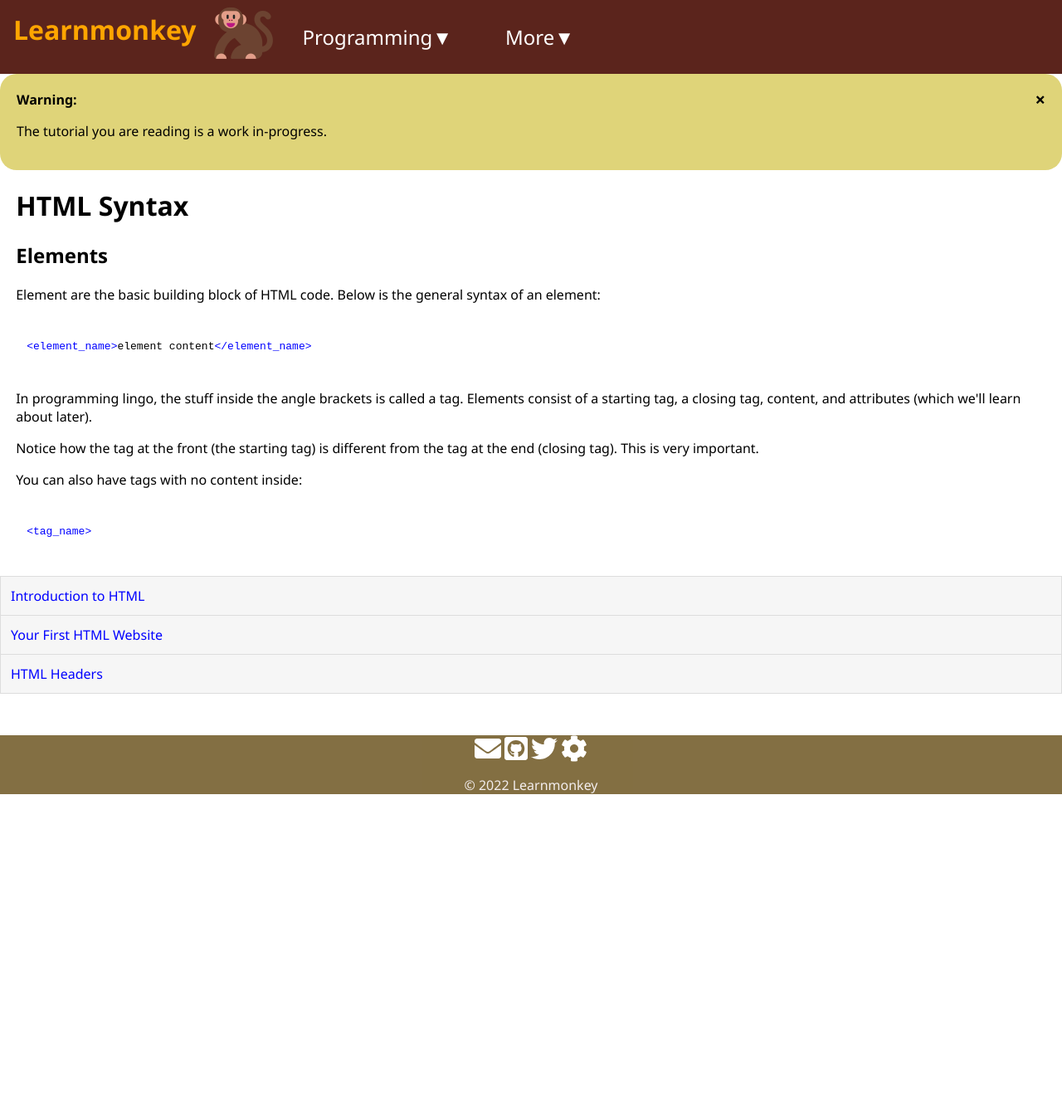
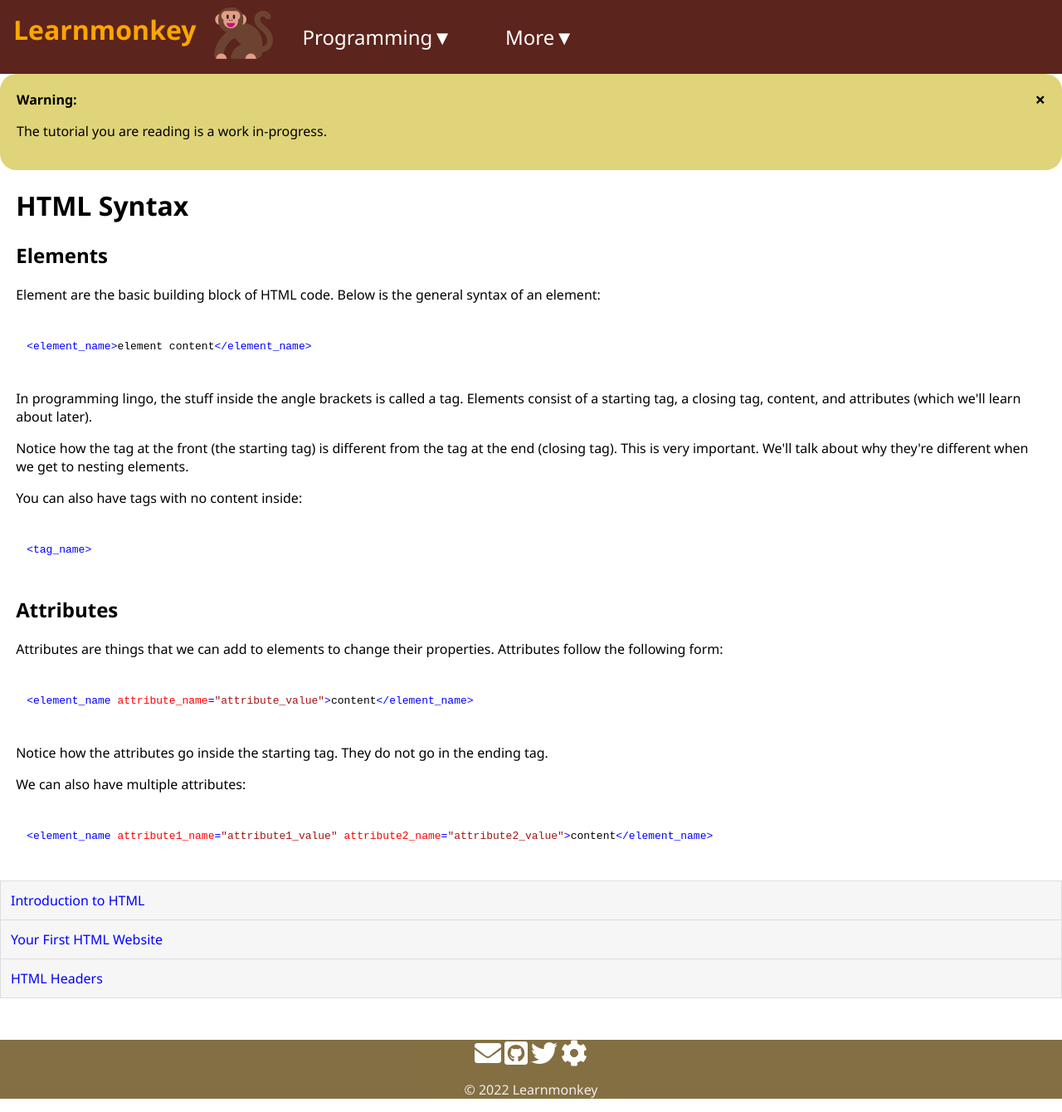
Before and after one commit to learnmonkey/learnmonkey.github.io, a Jekyll site: the page built from programming/html/syntax.html, in a window 1280 px wide. Shown: the whole page at 83% size. Built offline with Jekyll 4.4.1, drawn with Linux system fonts in a browser that asks for light colours; nearby versions of some CDN libraries; before the commit the page ends 973 px from its top, so only the background shows below that.

Commit message:
HTML attributes

```diff
--- a/programming/html/syntax.html
+++ b/programming/html/syntax.html
@@ -13,9 +13,22 @@ layout: html
 &lt;<i>element_name</i>><i>element content</i>&lt;/<i>element_name</i>>
     </code></pre>
     <p>In programming lingo, the stuff inside the angle brackets is called a tag. Elements consist of a starting tag, a closing tag, content, and attributes (which we'll learn about later).</p>
-    <p>Notice how the tag at the front (the starting tag) is different from the tag at the end (closing tag). This is very important.</p>
+    <p>Notice how the tag at the front (the starting tag) is different from the tag at the end (closing tag). This is very important. We'll talk about why they're different when we get to nesting elements.</p>
     <p>You can also have tags with no content inside: </p>
     <pre><code class="language-html">
 &lt;<i>tag_name</i>>
     </code></pre>
 </section>
+
+<section>
+    <h2>Attributes</h2>
+    <p>Attributes are things that we can add to elements to change their properties. Attributes follow the following form: </p>
+    <pre><code class="language-html">
+&lt;<i>element_name</i> <i>attribute_name</i>="<i>attribute_value</i>"><i>content</i>&lt;/element_name>
+    </code></pre>
+    <p>Notice how the attributes go inside the starting tag. They do not go in the ending tag.</p>
+    <p>We can also have multiple attributes: </p>
+    <pre><code class="language-html">
+&lt;<i>element_name</i> <i>attribute1_name</i>="<i>attribute1_value</i>" <i>attribute2_name</i>="<i>attribute2_value</i>"><i>content</i>&lt;/element_name>
+    </code></pre>
+</section>
```
